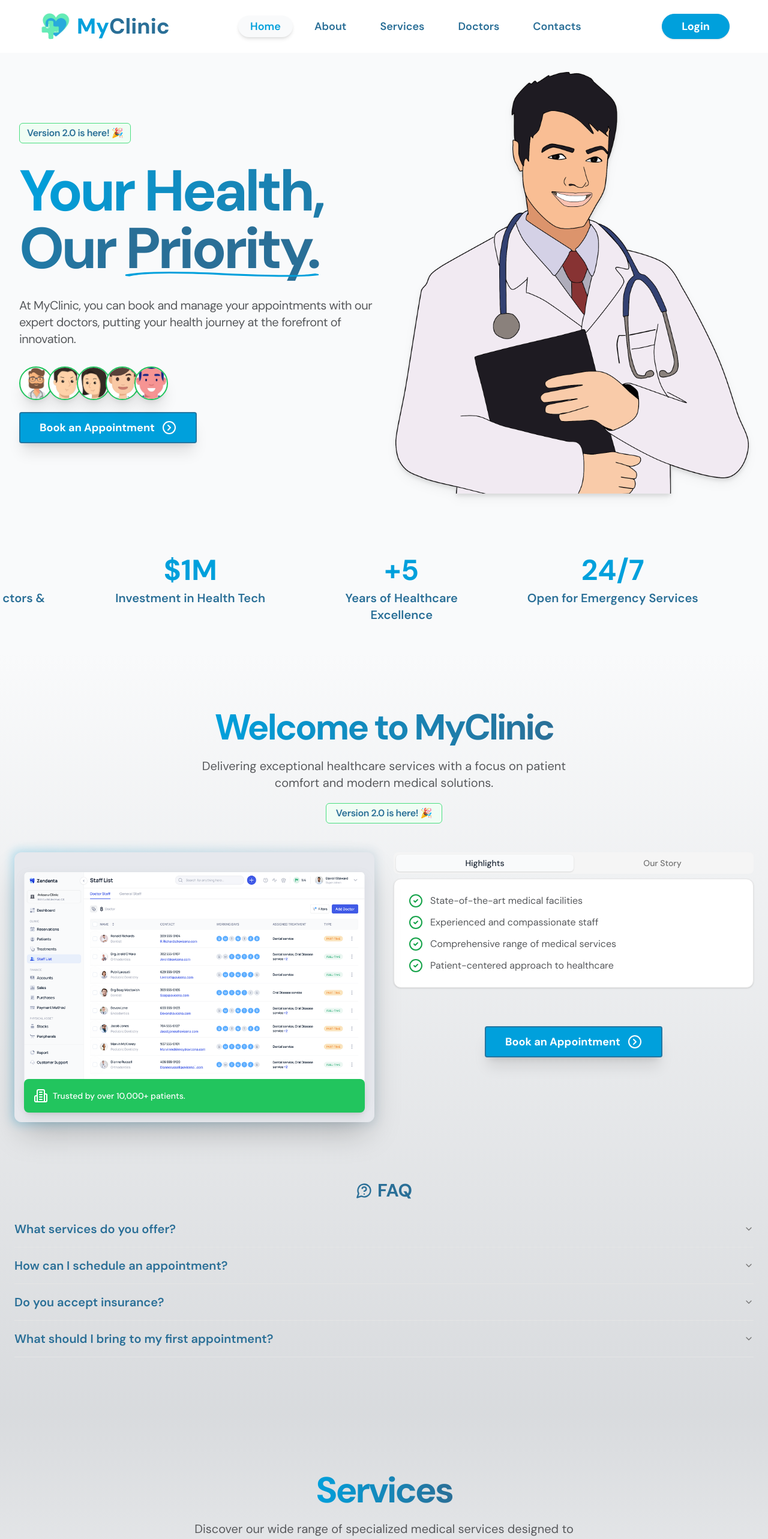
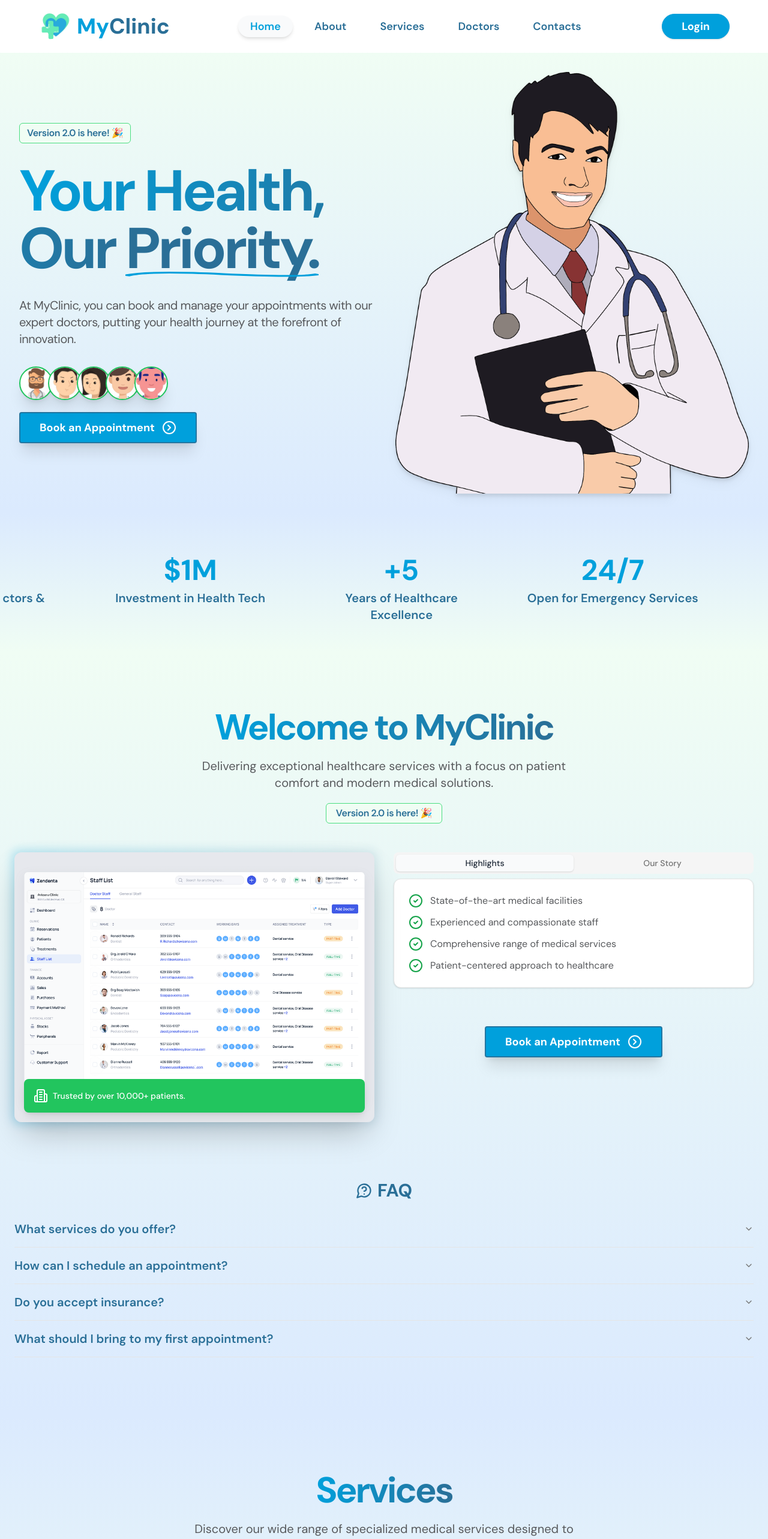
Before and after one commit to diegoddie/MyClinic, a Next.js app: page / in a window 1280 px wide. Shown: the top 2566 px of the page at 60% size. Built offline with nearby package versions, Linux system fonts and the light colour scheme; no server answers.

Commit message:
rivisited color palette

```diff
--- a/app/layout.tsx
+++ b/app/layout.tsx
@@ -17,7 +17,7 @@ export default function RootLayout({
   return (
     <html lang="en" className="!scroll-smooth">
       <body
-        className={`${dmSans.className} antialiased bg-background`}
+        className={`${dmSans.className} antialiased`}
       >
         {children}
       </body>
--- a/components/About.tsx
+++ b/components/About.tsx
@@ -23,7 +23,7 @@ import highlights from "@/lib/data/highlights";
 export default function About() {
   return (
     <section
-      className="py-12 lg:py-20 bg-gradient-to-b from-background to-foreground/15"
+      className="py-12 lg:py-20 bg-gradient-to-b from-bgGreen to-bgBlue"
       id="about"
     >
       <div className="container mx-auto px-4 md:px-6 py-1 md:py-4">
--- a/components/Achievements.tsx
+++ b/components/Achievements.tsx
@@ -2,8 +2,9 @@ import React from "react";
 import ACHIEVEMENTS from "@/lib/data/achievements";
 
 function Achievements() {
-    return (
-      <div className="py-6 md:py-12 md:mt-6 px-1 overflow-hidden">
+  return (
+    <section className="bg-gradient-to-b from-bgBlue to-bgGreen">
+      <div className="py-6 md:py-12 md:mt-6 px-1 overflow-hidden ">
         <div className="relative flex overflow-x-hidden">
           <div className="animate-scroll flex">
             {ACHIEVEMENTS.map((achievement, index) => (
@@ -37,7 +38,8 @@ function Achievements() {
           </div>
         </div>
       </div>
-    );
-  }
+    </section>
+  );
+}
 
-  export default Achievements;
+export default Achievements;
--- a/components/Contacts.tsx
+++ b/components/Contacts.tsx
@@ -7,7 +7,7 @@ import ContactForm from "./utils/ContactForm";
 function Contacts() {
   return (
     <section
-      className="py-12 lg:py-20 bg-gradient-to-b from-foreground/15 to-background"
+      className="py-12 lg:py-20 bg-gradient-to-b from-bgBlue to-bgGreen"
       id="contacts"
     >
       <div className="container mx-auto px-4 md:px-6 py-1 md:py-4">
--- a/components/Doctors.tsx
+++ b/components/Doctors.tsx
@@ -2,7 +2,7 @@ import React from 'react'
 
 const Doctors = () => {
   return (
-    <section className='py-12 lg:py-20 bg-gradient-to-b from-background to-foreground/15' id='doctors'>
+    <section className='py-12 lg:py-20 bg-gradient-to-b from-bgGreen to-bgBlue' id='doctors'>
       <div className='container mx-auto px-4 md:px-6 py-1 md:py-4'>
         <div className='flex flex-col items-center space-y-5 text-center mb-8'>
           <h2 className="bg-gradient-to-r from-secondary to-primary text-transparent bg-clip-text text-4xl font-bold tracking-tighter md:text-5xl lg:text-6xl">
--- a/components/Hero.tsx
+++ b/components/Hero.tsx
@@ -8,7 +8,7 @@ import { Badge } from "@/components/ui/badge"
 
 export default function Hero() {
   return (
-    <section className="flex items-center justify-center py-10 md:py-8 px-5 lg:px-8">
+    <section className="flex items-center justify-center py-10 md:py-8 px-5 lg:px-8 bg-gradient-to-b from-bgGreen to-bgBlue">
       <div className="container mx-auto flex flex-col md:flex-row items-center justify-center md:gap-8">
         {/* Left Content */}
         <div className="flex flex-col space-y-8 text-center md:text-left">
--- a/components/Services.tsx
+++ b/components/Services.tsx
@@ -13,7 +13,7 @@ function Services() {
 
   return (
     <section
-      className="py-12 lg:py-20 bg-gradient-to-b from-foreground/15 to-background"
+      className="py-12 lg:py-20 bg-gradient-to-b from-bgBlue to-bgGreen"
       id="services"
     >
       <div className="container mx-auto px-4 md:px-6 py-1 md:py-4">
--- a/tailwind.config.ts
+++ b/tailwind.config.ts
@@ -45,6 +45,8 @@ export default {
 			secondary: '#00A0DC',
 			paragraphs: '#57595c',
   			background: '#f9fafb',
+			bgGreen: '#f0fdf4',
+			bgBlue: '#dbeafe',
   			foreground: '#1f2937',
 			success: '#48bb78',
 			error: '#f56565',
```
